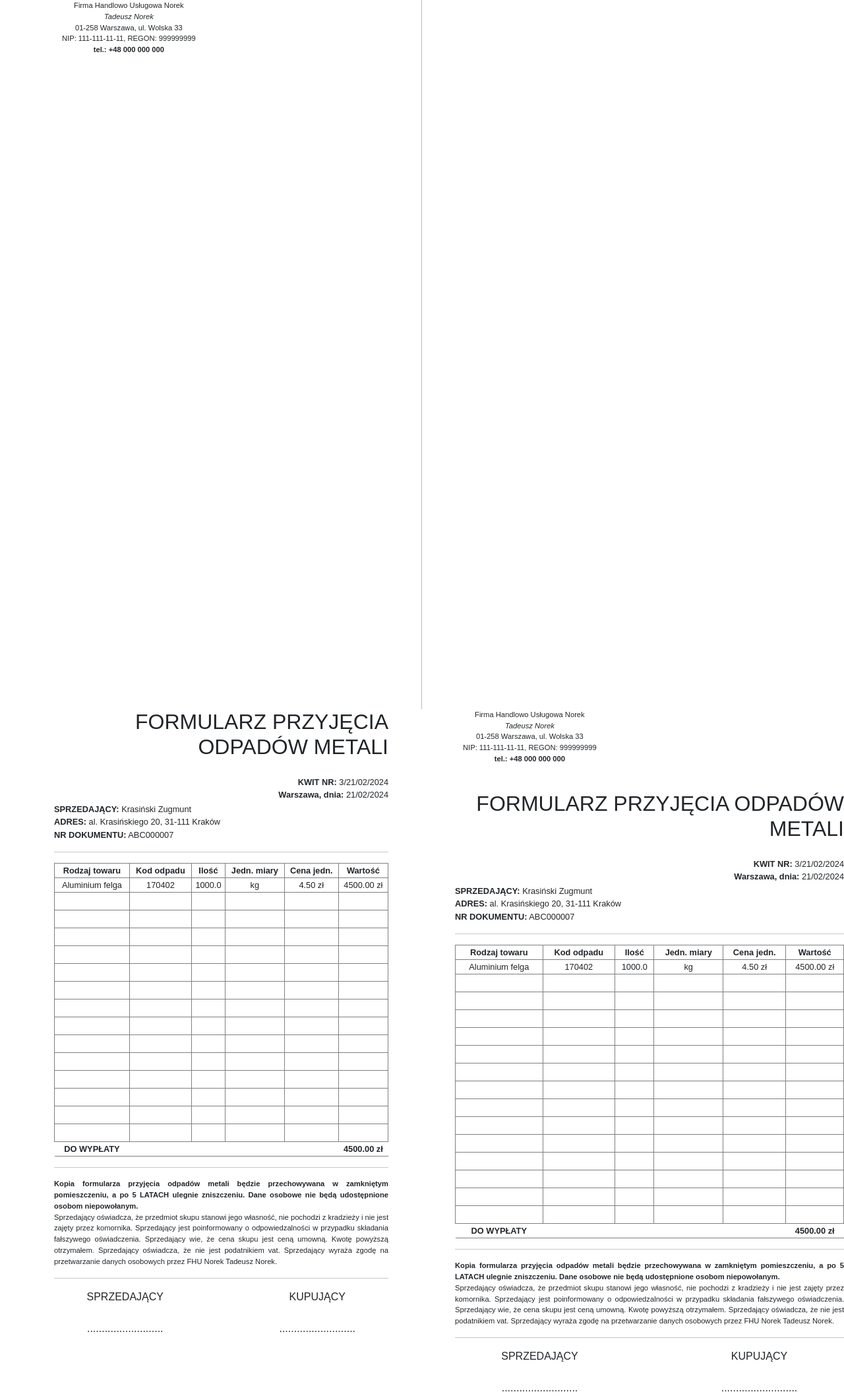
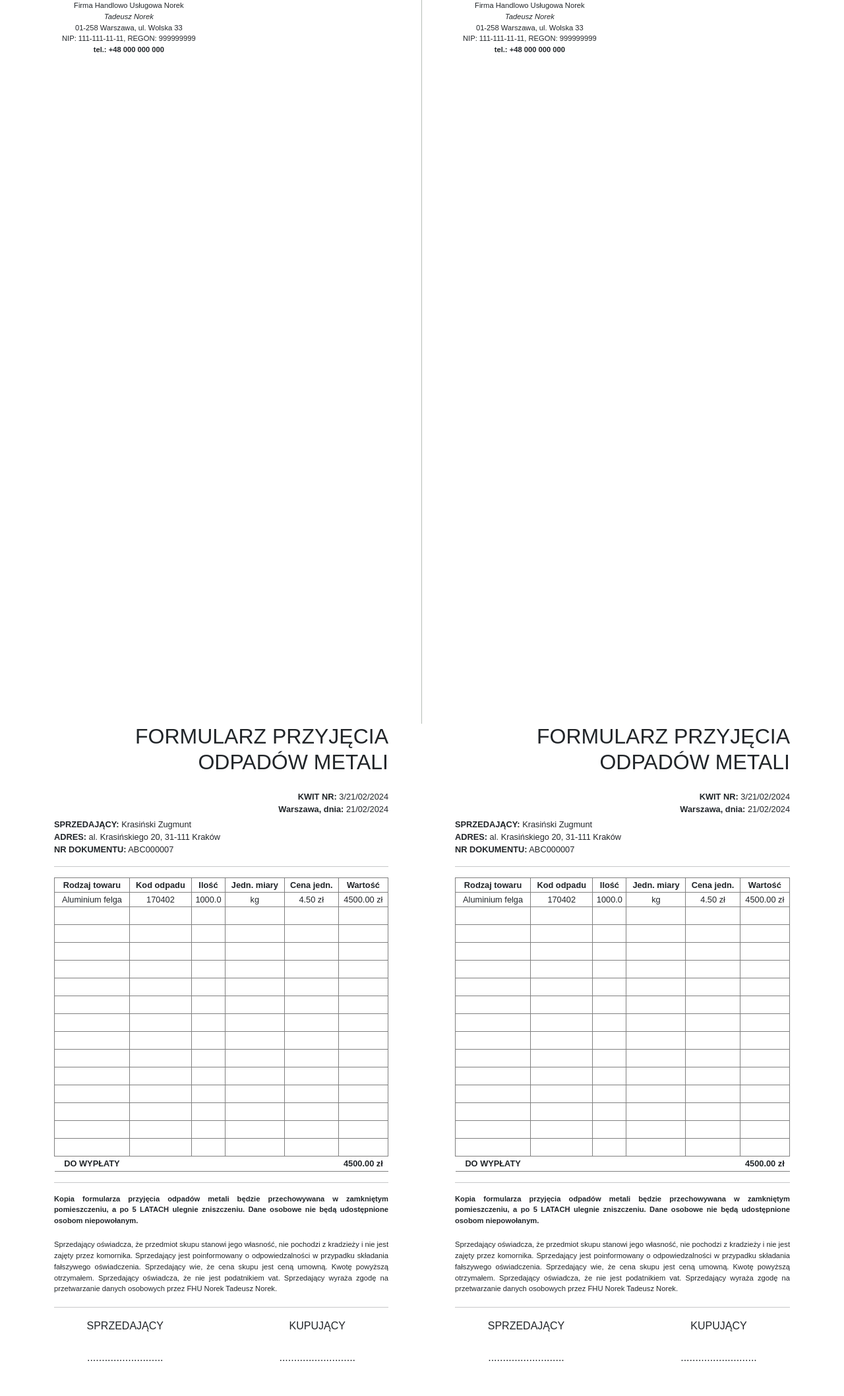
Before and after one commit to kusmiderdaniel/scrap_yard_django, a Django app: template apps/receipt/templates/pdf.html in a window 1280 px wide. Shown: the whole page at 66% size. After the commit the page ends 2063 px from the top, so only its background shows below. Run offline with Django 5.2, Linux system fonts and the light colour scheme; the template is opened without the code that fills it: values that come from a table or form of the project are taken from there, others are empty; data comes from the database, SQL or seed files in the repository.

Commit message:
update pdf

```diff
--- a/apps/receipt/templates/pdf.html
+++ b/apps/receipt/templates/pdf.html
@@ -87,6 +87,7 @@
         .info1, .info2 {
             font-size: 0.7em;
             text-align: justify;
+            margin-bottom: 1.2rem;
         }
 
         .table {
@@ -255,7 +256,6 @@
                 </div>
             </div>
         </div>
-        </div>
 
         <div class="right-half">
             <div class="container text-center">
@@ -367,6 +367,5 @@
             </div>
         </div>
     </div>
-    </div>
 </body>
 </html>
```
Also changed, not shown: 3 other files. Lines whose indentation alone changed are shown as unchanged.
